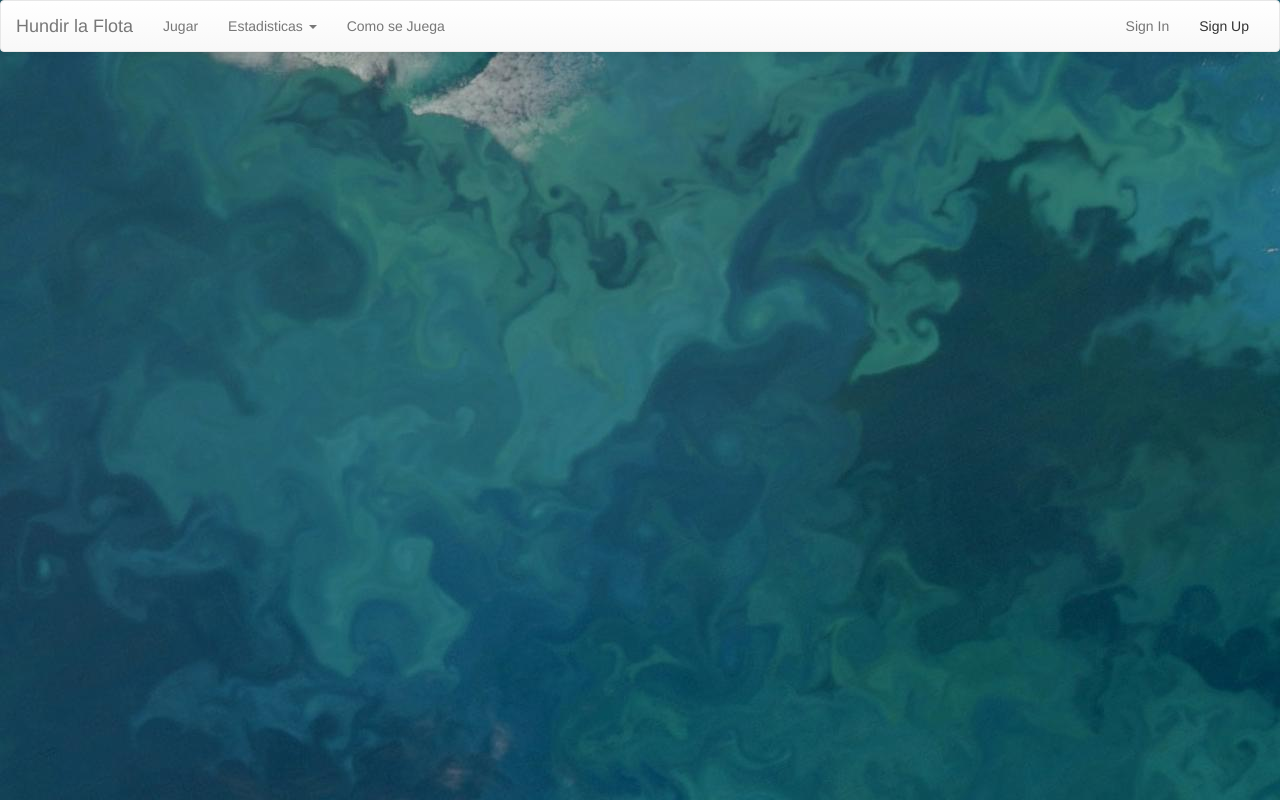
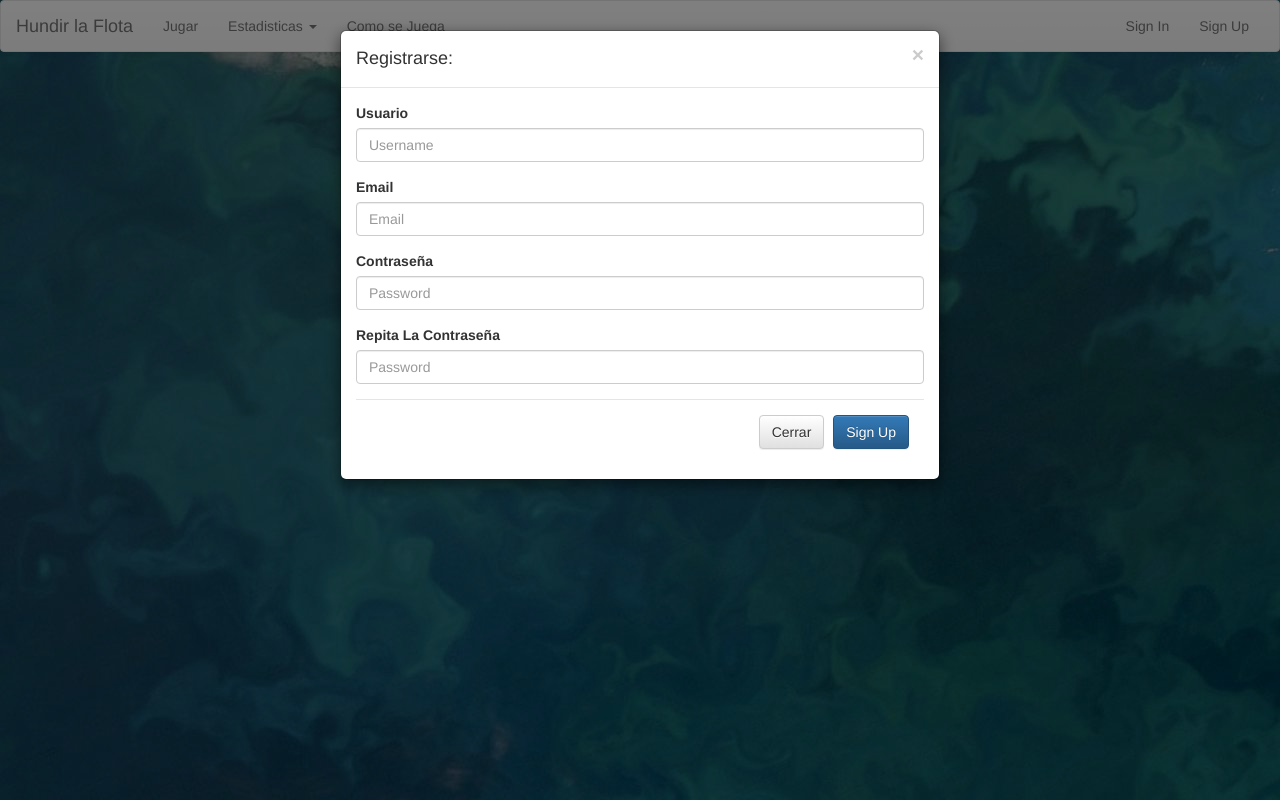
Before and after one commit to develask/hundir-la-flota, a website: page public/index.html in a window 1280 px wide. Both pictures are taken after a click on the link "Sign Up". Drawn offline with nearby package versions, Linux system fonts and the light colour scheme.

Commit message:
sign up eginda (apariencia)

```diff
--- a/public/index.html
+++ b/public/index.html
@@ -39,7 +39,7 @@
               </ul>
               <ul class="nav navbar-nav navbar-right">
                 <li><a href="#" id='signin'>Sign In</a></li>
-                <li><a href="#">Sign Up</a></li>
+                <li><a href="#" id='signup'>Sign Up</a></li>
               </ul>
             </div><!-- /.navbar-collapse -->
           </div><!-- /.container-fluid -->
@@ -103,7 +103,40 @@
             </div>
           </div>
         </div>
-
+        <div class="modal fade" tabindex="-1" role="dialog" aria-labelledby="myLargeModalLabel" aria-hidden="true" id='signupdiv'>
+            <div class="modal-dialog">
+                <div class="modal-content">
+                    <div class="modal-header">
+                        <button type="button" class="close" data-dismiss="modal" aria-label="Close"><span aria-hidden="true">&times;</span></button>
+                        <h4 class="modal-title" id="myModalLabel">Registrarse:</h4>
+                    </div>
+                    <div class="modal-body">
+                        <form>
+                            <div class="form-group">
+                                <label for="exampleInputEmail1">Usuario</label>
+                                <input type="text" class="form-control" placeholder="Username" aria-describedby="basic-addon1">
+                            </div>
+                            <div class="form-group">
+                                <label for="exampleInputEmail1">Email</label>
+                                <input type="text" class="form-control" placeholder="Email" aria-describedby="basic-addon2">
+                            </div>
+                            <div class="form-group">
+                                <label for="exampleInputEmail1">Contraseña</label>
+                                <input type="password" class="form-control" placeholder="Password" aria-describedby="basic-addon2">
+                            </div>
+                             <div class="form-group">
+                                <label for="exampleInputEmail1">Repita La Contraseña</label>
+                                <input type="password" class="form-control" placeholder="Password" aria-describedby="basic-addon2">
+                            </div>
+                            <div class="modal-footer">
+                                <button type="button" class="btn btn-default" data-dismiss="modal">Cerrar</button>
+                                <button type="button" class="btn btn-primary">Sign Up</button>
+                            </div>
+                        </form>
+                    </div>
+                </div>
+            </div>
+        </div>
         <noscript>
             <h2>JAVASCRIT DESHABILITADO</h2>
             <p>La página que estás viendo requiere para su funcionamiento el uso de JavaScript.
--- a/public/js/index.js
+++ b/public/js/index.js
@@ -10,3 +10,6 @@ $("#signin").on("click", function(ev){
 $("#comosejuega").on("click", function(ev){
     $('#instrucciones').modal('show');
 });
+$("#signup").on("click", function(ev){
+    $('#signupdiv').modal('show');
+});
```
